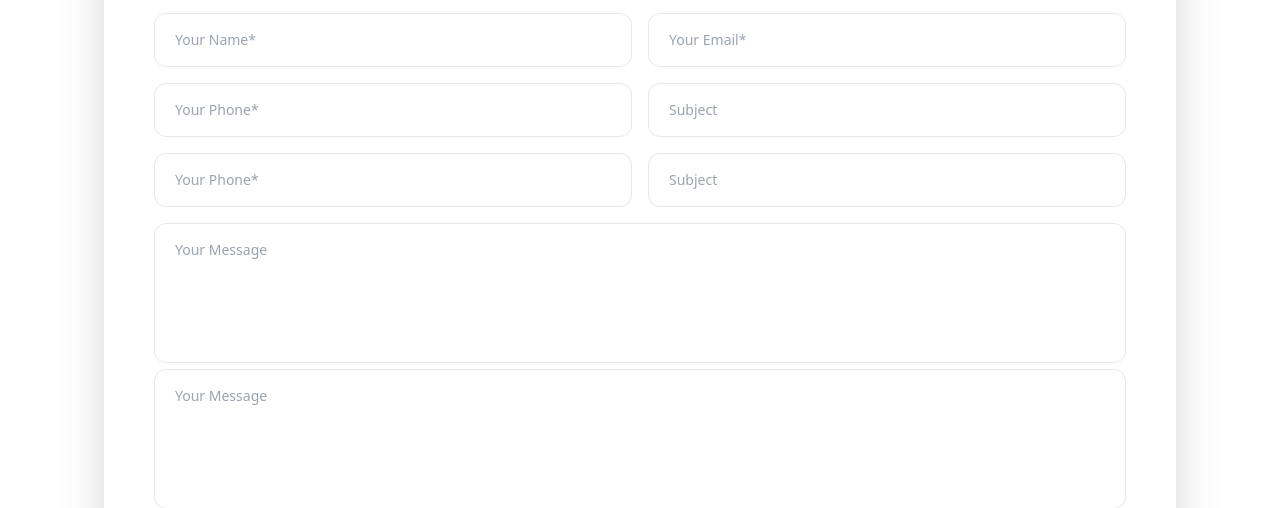
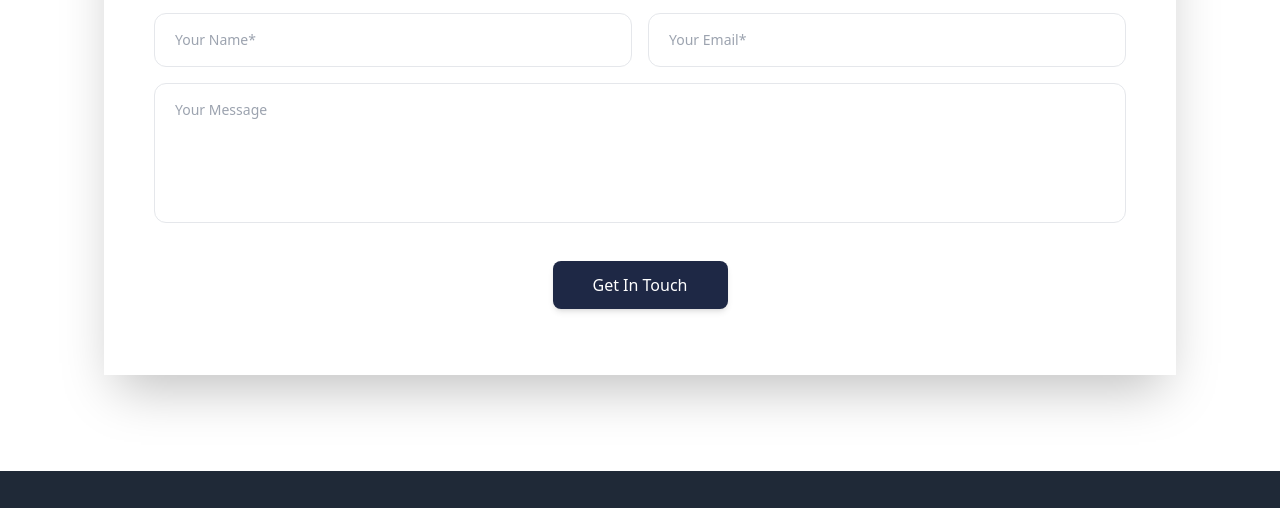
Before and after one commit to indiefluencedev/iante-consulting, a website: page index.html in a window 1280 px wide. Shown: the part 3565-4073 px from the top of the page. Drawn offline with nearby package versions, Linux system fonts and the light colour scheme.

Commit message:
contact update

```diff
--- a/index.html
+++ b/index.html
@@ -277,14 +277,9 @@
                     <input type="text" name="user_name" placeholder="Your Name*" required class="py-4 px-5 border border-gray-200 rounded-xl focus:outline-none focus:ring-1 focus:ring-consultar-blue placeholder-gray-400 text-sm" />
                     <input type="email" name="user_email" placeholder="Your Email*" required class="py-4 px-5 border border-gray-200 rounded-xl focus:outline-none focus:ring-1 focus:ring-consultar-blue placeholder-gray-400 text-sm" />
                 </div>
-                <div class="grid grid-cols-1 md:grid-cols-2 gap-4 mb-4">
-                    <input type="tel" name="user_phone" placeholder="Your Phone*" class="py-4 px-5 border border-gray-200 rounded-xl focus:outline-none focus:ring-1 focus:ring-consultar-blue placeholder-gray-400 text-sm" />
-                    <input type="text" name="subject" placeholder="Subject" required class="py-4 px-5 border border-gray-200 rounded-xl focus:outline-none focus:ring-1 focus:ring-consultar-blue placeholder-gray-400 text-sm" />
-                    <input type="tel" name="user_phone" placeholder="Your Phone*" class="py-4 px-5 border border-gray-200 rounded-xl focus:outline-none focus:ring-1 focus:ring-consultar-blue placeholder-gray-400 text-sm" />
-                    <input type="text" name="subject" placeholder="Subject" required class="py-4 px-5 border border-gray-200 rounded-xl focus:outline-none focus:ring-1 focus:ring-consultar-blue placeholder-gray-400 text-sm" />
-                </div>
+
                 <div class="mb-8">
-                    <textarea name="message" placeholder="Your Message" required class="form-textarea w-full py-4 px-5 border border-gray-200 rounded-xl focus:outline-none focus:ring-1 focus:ring-consultar-blue placeholder-gray-400 text-sm resize-none"></textarea>
+
                     <textarea name="message" placeholder="Your Message" required class="form-textarea w-full py-4 px-5 border border-gray-200 rounded-xl focus:outline-none focus:ring-1 focus:ring-consultar-blue placeholder-gray-400 text-sm resize-none"></textarea>
                 </div>
 
@@ -298,7 +293,7 @@
             </div>
         </div>
     </section>
-<footer class="bg-gray-800 text-white py-10 px-6 sm:px-12 md:px-20 lg:px-24">
+
 <footer class="bg-gray-800 text-white py-10 px-6 sm:px-12 md:px-20 lg:px-24">
         <div class="max-w-7xl mx-auto flex flex-col md:flex-row justify-between items-start space-y-8 md:space-y-0">
 
```
